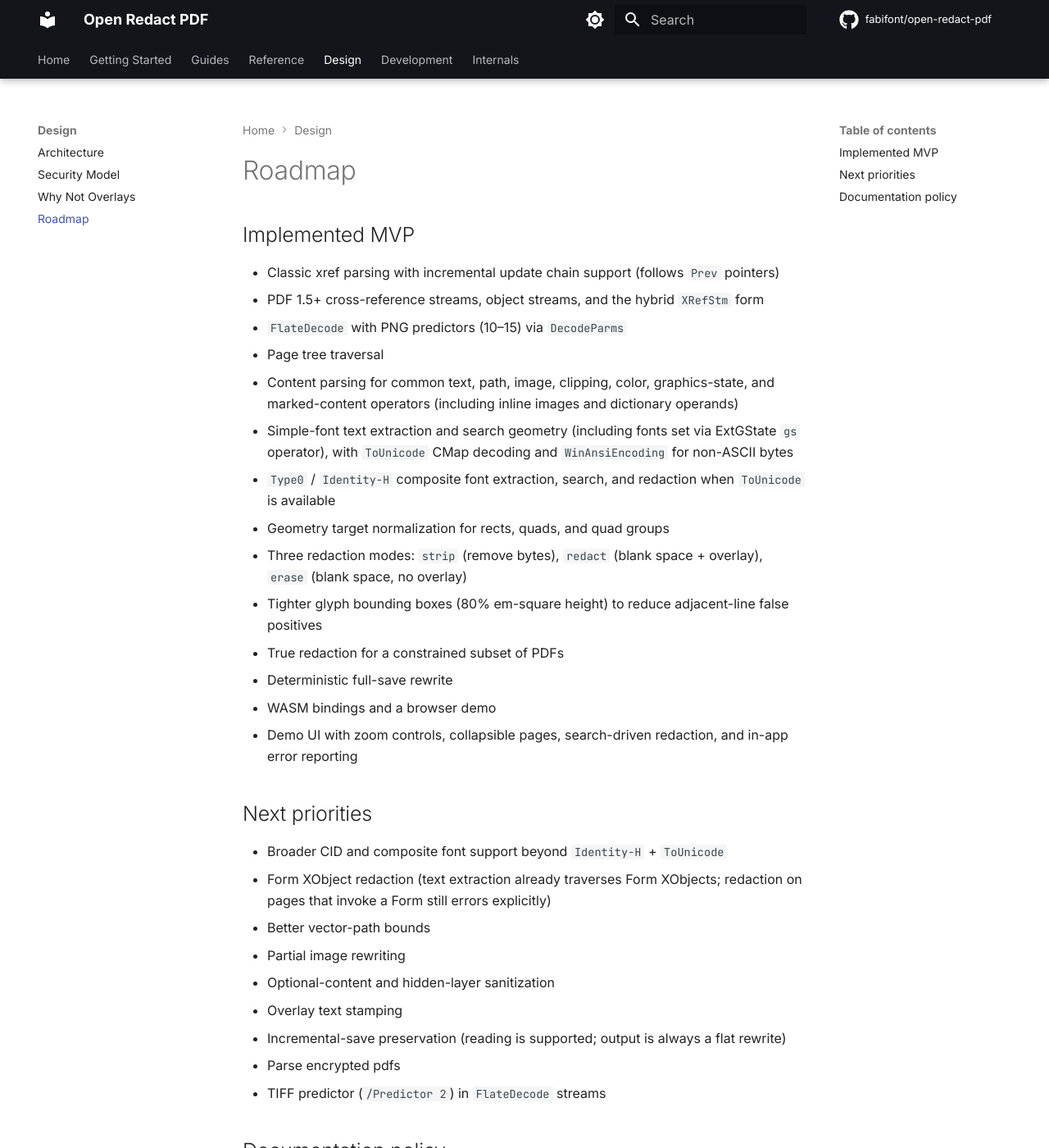
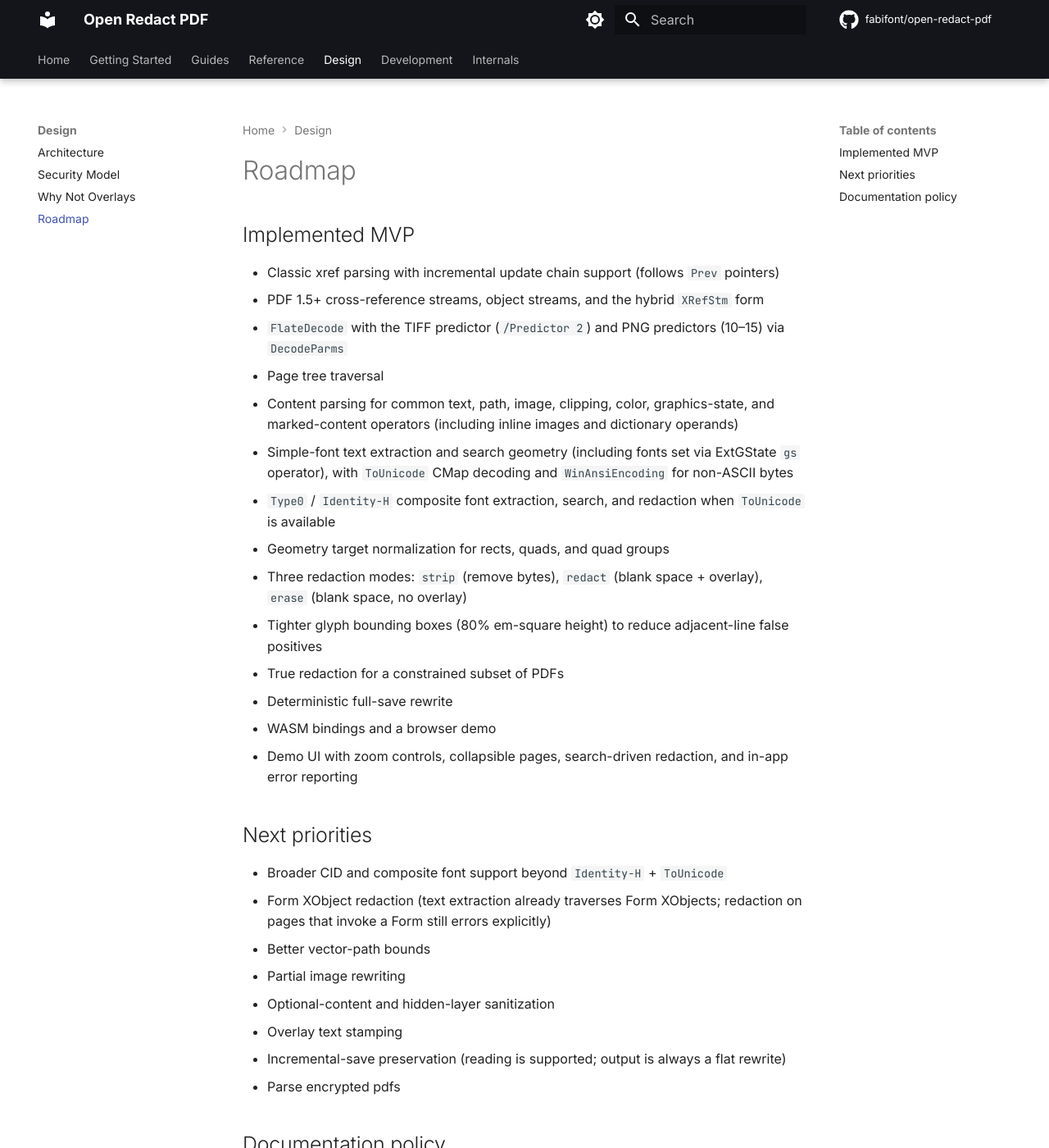
Before and after one commit to fabifont/open-redact-pdf, an MkDocs documentation site: the page built from docs/roadmap.md, in a window 1280 px wide and 1400 px high. Shown: the whole window at 82% size. Built offline with MkDocs 1.6.1 and Material for MkDocs 9.7.7, drawn with Linux system fonts in a browser that asks for light colours; comment, search, counter and statistics services are not loaded.

Commit message:
docs: mark TIFF predictor as supported
The supported-subset reference, the roadmap, and the limitations page
now reflect that FlateDecode with /Predictor 2 is supported for 8-bit
components. The roadmap's "next priorities" bullet for this feature is
removed.

```diff
--- a/docs/roadmap.md
+++ b/docs/roadmap.md
@@ -8,7 +8,7 @@
 
 - Classic xref parsing with incremental update chain support (follows `Prev` pointers)
 - PDF 1.5+ cross-reference streams, object streams, and the hybrid `XRefStm` form
-- `FlateDecode` with PNG predictors (10–15) via `DecodeParms`
+- `FlateDecode` with the TIFF predictor (`/Predictor 2`) and PNG predictors (10–15) via `DecodeParms`
 - Page tree traversal
 - Content parsing for common text, path, image, clipping, color, graphics-state, and marked-content operators (including inline images and dictionary operands)
 - Simple-font text extraction and search geometry (including fonts set via ExtGState `gs` operator), with `ToUnicode` CMap decoding and `WinAnsiEncoding` for non-ASCII bytes
@@ -31,7 +31,6 @@
 - Overlay text stamping
 - Incremental-save preservation (reading is supported; output is always a flat rewrite)
 - Parse encrypted pdfs
-- TIFF predictor (`/Predictor 2`) in `FlateDecode` streams
 
 ## Documentation policy
 
```
Also changed, not shown: docs/internals/13-limitations.md (+1 -1 lines), docs/reference/supported-subset.md (+1 -2 lines).
